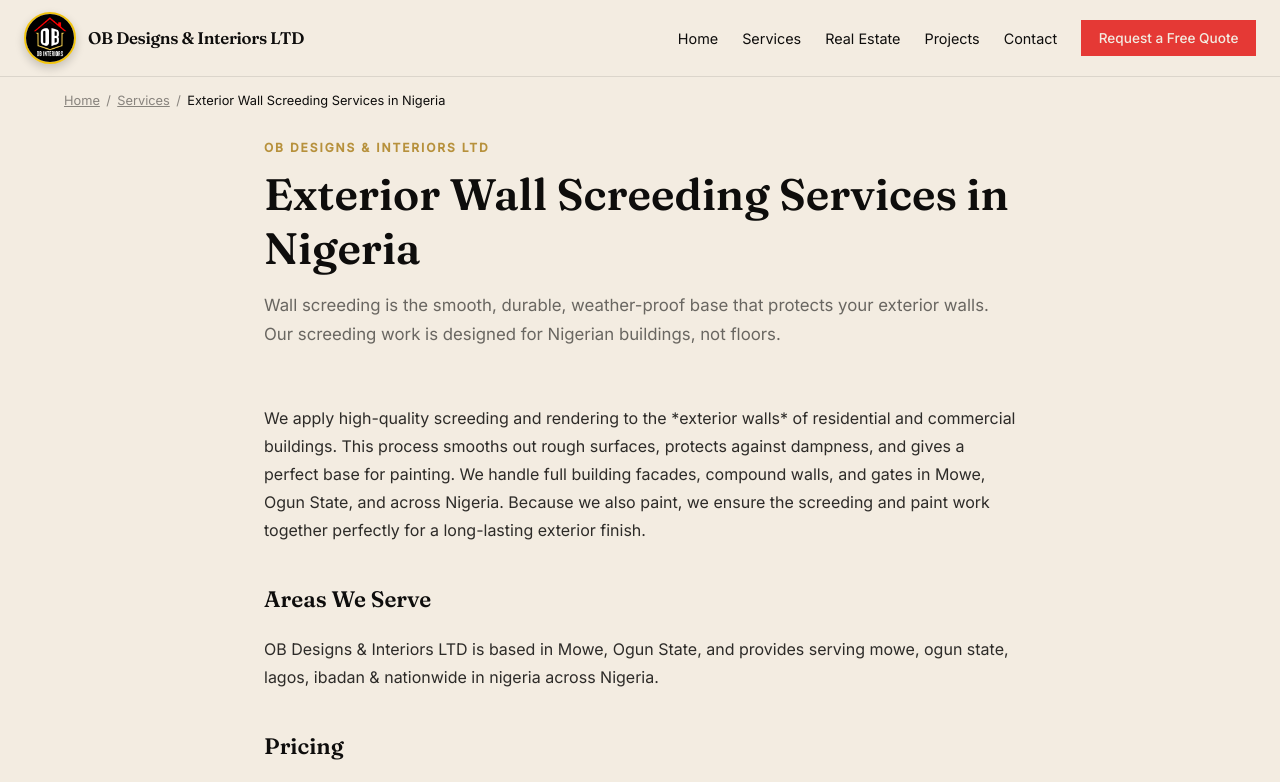
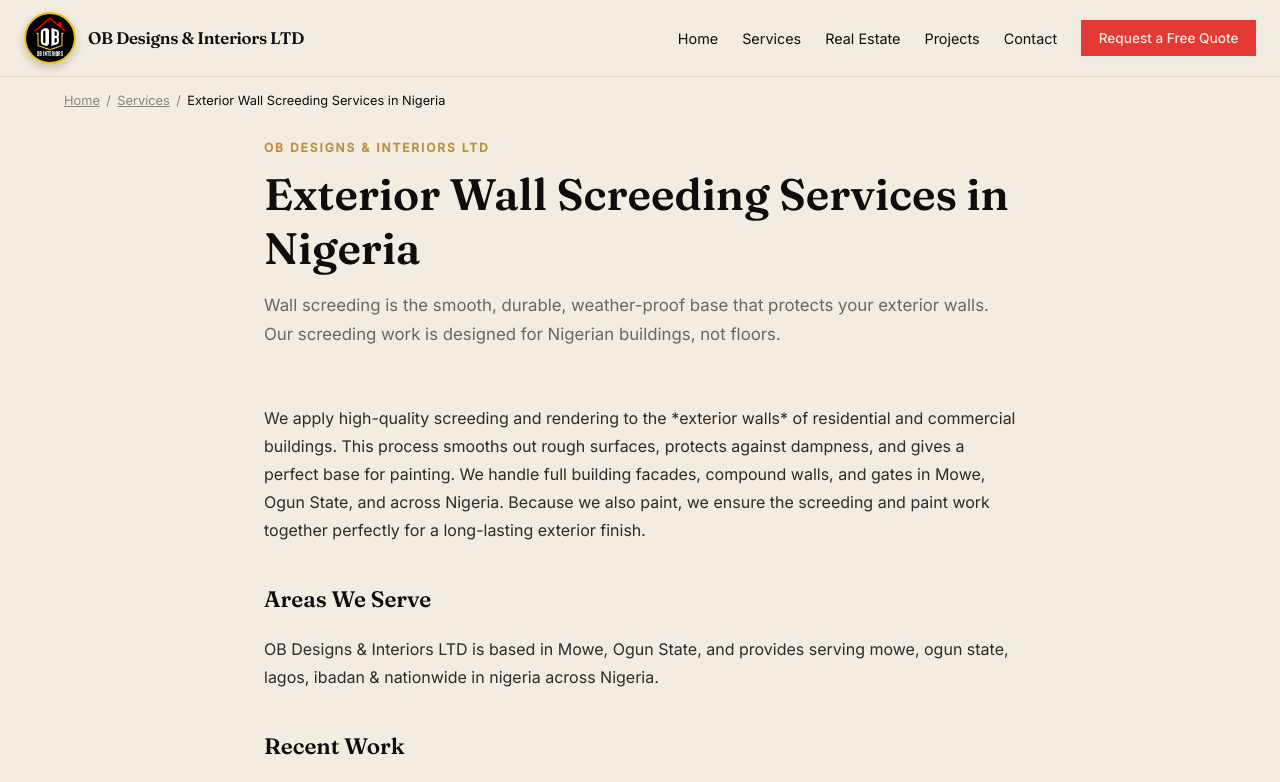
Before and after one commit to ashleybrown22343-max/obdesigns, a React (Vite) app: page /wall-screeding-nigeria in a window 1280 px wide. Shown: the top 782 px of the page. Built offline with nearby package versions, Linux system fonts and the light colour scheme.

Commit message:
Update ServiceDetail.tsx

```diff
--- a/src/pages/ServiceDetail.tsx
+++ b/src/pages/ServiceDetail.tsx
@@ -61,12 +61,12 @@ export default function ServiceDetail({ slug }: { slug: string }) {
     return <div style={{ padding: "4rem 1.5rem" }}>Service not found.</div>;
   }
 
-  const galleryImages = service.category
+  const galleryImages = service.overrideImages
+    ? service.overrideImages.map((src) => ({ src, caption: service.heading }))
+    : service.category
     ? projects
         .filter((p) => p.category === service.category)
         .map((p) => ({ src: p.image, caption: `${service.heading} — recent project` }))
-    : service.overrideImage
-    ? [{ src: service.overrideImage, caption: service.heading }]
     : [];
 
   return (
```
